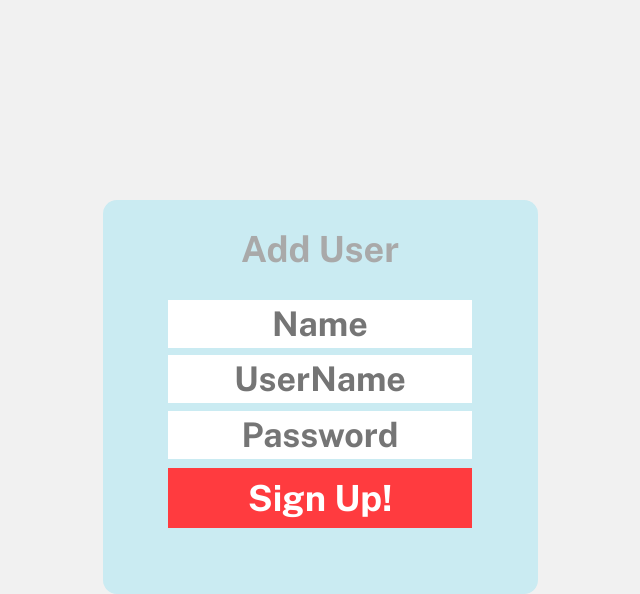
After one commit to grace-cie/prod1, a PHP site: page /signupform.php in a window 1280 px wide. The commit adds this page. Shown: the part 240-834 px from the top of the page, without its empty margins (320-960 px from the left). Run offline with PHP 8.4, Linux system fonts and the light colour scheme.

Commit message:
3rd commit

```diff
--- a/CPSYSTEM2/home.php
+++ b/CPSYSTEM2/home.php
@@ -23,7 +23,7 @@ if (isset($_SESSION['id']) && isset($_SESSION['user_name'])) {
                <center><h1><?php echo $_SESSION['name']; ?></h1></center>
           </div>
                <a href="#">List</a>
-               <a href="#">Add users</a>
+               <a href="signupform.php">Add users</a>
           </section>
      </div>
 </body>
--- /dev/null
+++ b/CPSYSTEM2/signupform.php
@@ -0,0 +1,91 @@
+<!DOCTYPE html>
+<html lang="en">
+<head>
+    <meta charset="UTF-8">
+    <meta http-equiv="X-UA-Compatible" content="IE=edge">
+    <meta name="viewport" content="width=device-width, initial-scale=1.0">
+    <title>Add user</title>
+</head>
+<style>
+    @import url('https://fonts.googleapis.com/css2?family=Public+Sans:wght@700&display=swap');
+    body{
+		background: #f1f1f1;
+	}
+    .wrapper-main {
+    background: #caebf2;
+    height: 394px;
+    width: 435px;
+    border-radius: 14px;
+    position: relative;
+    top: 410px;
+    }
+    .addform {
+        position: inherit;
+		top: 28px;
+	}
+    input[name="name"]::placeholder {
+		text-align: center;
+	}input[name="uid"]::placeholder {
+		text-align: center;
+	}input[name="pwd"]::placeholder {
+		text-align: center;
+	}
+	input {
+        height: 46px;
+        width: 69%;
+        font-size: 34px;
+        border: none;
+        text-align: center;
+        font-family: 'Public Sans', sans-serif;
+    }
+    .inpt-usr-n {
+        position: relative;
+        top: 7px;
+    }
+    .inpt-pwd-n {
+        position: relative;
+        top: 15px;
+    }
+    button {
+		height: 60px;
+		width: 70%;
+		position: relative;
+		top: 24px;
+		border: none;
+		background: #ff3b3f;
+		color: #ffffff;
+		font-size: 36px;
+		font-family: 'Public Sans', sans-serif;
+	}
+    .error {
+        position: inherit;
+        top: 50px;
+        font-family: 'Public Sans', sans-serif;
+        color: red;
+        font-size: 18px;
+    }
+    h2 {
+    	font-family: 'Public Sans', sans-serif;
+		font-size: 36px;
+    	color: #a9a9a9;
+	}
+</style>
+<center>
+<body>
+    <div class="wrapper-main">
+            <!-- Sign up system -->
+            <form class="addform" action="signup.php" method="POST">
+            <h2>Add User</h2>
+                <input type="text" name="name" placeholder="Name" >
+                <input class="inpt-usr-n" type="text" name="uname" placeholder="UserName">
+                <input class="inpt-pwd-n" type="password" name="pwd" placeholder="Password">
+                <button class="sbmt" type="submit" name="signup-submit">Sign Up!</button>
+            </form>
+            <?php if (isset($_GET['error'])) { ?>
+     		    <p class="error"><?php echo $_GET['error']; ?></p>
+     	    <?php } ?>
+    </div>
+
+</body>
+</center>
+</html>
--- a/CPSYSTEM2/stylemain.css
+++ b/CPSYSTEM2/stylemain.css
@@ -1,3 +1,4 @@
+@import url('https://fonts.googleapis.com/css2?family=Public+Sans:wght@700&display=swap');
 body{
     padding: 0;
     margin: 0;
@@ -16,7 +17,7 @@ nav a {
     text-decoration: none;
     color: #fff;
     font-size: 36px;
-    font-family: monospace;
+    font-family: 'Public Sans', sans-serif;
     background: #ff3b3f;
     padding: 20px 15px 20px 15px;
     border-radius: 5px;
```
Also changed, not shown: CPSYSTEM2/signup.php (added, +51 -0 lines).
